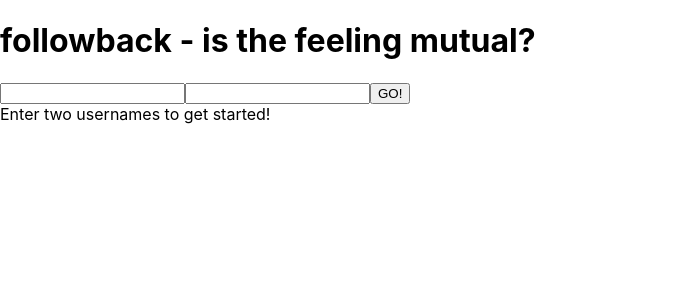
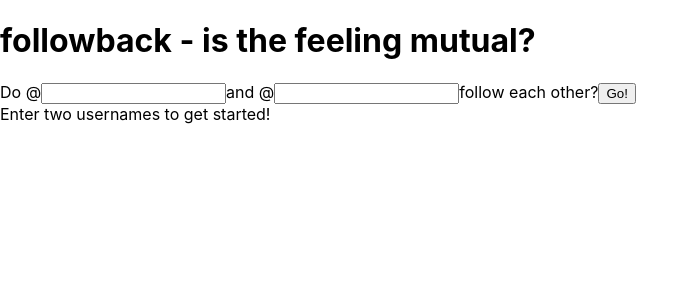
Before and after one commit to M7s7/followback, a React (Create React App) app in the folder frontend/: page / in a window 1280 px wide. Shown: the top 300 px of the page, without its empty margins (0-699 px from the left). Built offline with nearby package versions, Linux system fonts and the light colour scheme; no server answers.

Commit message:
Minor changes

```diff
--- a/frontend/src/components/Form.js
+++ b/frontend/src/components/Form.js
@@ -1,9 +1,10 @@
 const Form = ({ inputs, handleInput, handleSubmit }) => {
   return (
     <div>
-        <input value={inputs[0]} id="user1" onChange={handleInput} />
-        <input value={inputs[1]} id="user2" onChange={handleInput} />
-        <button onClick={handleSubmit}> GO! </button>
+        Do @<input value={inputs[0]} id="user1" onChange={handleInput} />
+        and @<input value={inputs[1]} id="user2" onChange={handleInput} />
+        follow each other?
+        <button onClick={handleSubmit}> Go! </button>
     </div>
   )
 }
```
